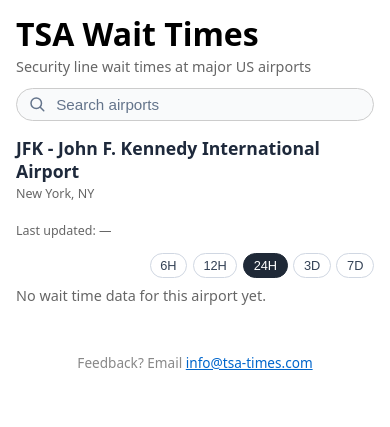
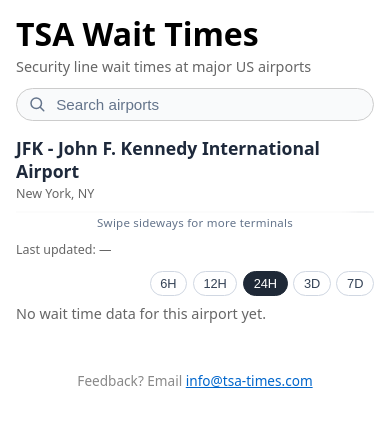
Before and after one commit to esavv/tsa, a Flask app: page /JFK in a window 390 px wide. Shown: the top 427 px of the page. Run offline with Flask 3, Linux system fonts and the light colour scheme; data that the repository does not hold is empty; some libraries are stand-ins or nearby versions.

Commit message:
feat: horizontal scroll terminal chips on narrow viewports
Wrap tab row in .tab-row-scroll (max-width 768px): overflow-x auto,
nowrap row, thin scrollbar, right-edge fade hint. Add swipe hint line;
scroll active tab into view on mobile after tab change and initial build.

Made-with: Cursor

```diff
--- a/templates/airport.html
+++ b/templates/airport.html
@@ -263,12 +263,61 @@
       font-size: 0.78rem;
       line-height: 1.35;
     }
+    .tab-row-scroll {
+      width: 100%;
+      max-width: 100%;
+      min-width: 0;
+    }
     .tab-row {
       display: flex;
       flex-wrap: wrap;
       align-items: stretch;
       gap: 0.4rem;
       margin: 0.5rem 0 0.35rem;
+    }
+    .tab-row-scroll-hint {
+      display: none;
+      margin: 0;
+      padding: 0;
+      font-size: 0.72rem;
+      color: #64748b;
+      text-align: center;
+      letter-spacing: 0.02em;
+    }
+    @media (max-width: 768px) {
+      .tab-row-scroll {
+        overflow-x: auto;
+        overflow-y: hidden;
+        -webkit-overflow-scrolling: touch;
+        overscroll-behavior-x: contain;
+        scrollbar-width: thin;
+        margin: 0.5rem 0 0.25rem;
+        padding-bottom: 2px;
+        box-shadow: inset -20px 0 18px -14px rgba(248, 250, 252, 0.95),
+          inset -28px 0 24px -18px rgba(15, 23, 42, 0.12);
+      }
+      .tab-row-scroll::-webkit-scrollbar {
+        height: 5px;
+      }
+      .tab-row-scroll::-webkit-scrollbar-thumb {
+        background: #cbd5e1;
+        border-radius: 999px;
+      }
+      .tab-row-scroll::-webkit-scrollbar-track {
+        background: transparent;
+      }
+      .tab-row-scroll .tab-row {
+        flex-wrap: nowrap;
+        margin: 0;
+        width: max-content;
+        max-width: none;
+        min-width: min(100%, max-content);
+      }
+      .tab-row-scroll-hint {
+        display: block;
+        margin-top: -0.15rem;
+        margin-bottom: 0.2rem;
+      }
     }
     .tab-btn {
       box-sizing: border-box;
@@ -516,7 +565,10 @@
             <span class="airport-page-heading__locale muted">{{ airport_locale_line }}</span>
           {% endif %}
         </h2>
-        <div id="tab-row" class="tab-row" role="tablist" aria-label="Terminals"></div>
+        <div class="tab-row-scroll">
+          <div id="tab-row" class="tab-row" role="tablist" aria-label="Terminals"></div>
+        </div>
+        <p class="tab-row-scroll-hint" aria-hidden="true">Swipe sideways for more terminals</p>
         <p class="muted" id="last-scraped-at"></p>
         <div class="range-group" id="range-group">
           <button type="button" class="range-btn" data-hours="6">6H</button>
@@ -1075,6 +1127,15 @@
         });
     }
 
+    function tabRowMobileActiveIntoView(activeIndex) {
+      if (!window.matchMedia('(max-width: 768px)').matches) return;
+      const btns = tabRowEl.querySelectorAll('.tab-btn');
+      const el = btns[activeIndex];
+      if (el) {
+        el.scrollIntoView({ inline: 'center', block: 'nearest', behavior: 'smooth' });
+      }
+    }
+
     function selectTabByIndex(i) {
       if (i < 0 || i >= terminalRows.length) return;
       const row = terminalRows[i];
@@ -1085,6 +1146,7 @@
         btn.setAttribute('aria-selected', j === i ? 'true' : 'false');
       });
       syncUrl();
+      tabRowMobileActiveIntoView(i);
       renderChart(currentHours);
     }
 
@@ -1158,6 +1220,7 @@
       });
       requestAnimationFrame(function () {
         equalizeTabChipHeights();
+        tabRowMobileActiveIntoView(activeIndex);
       });
     }
 
```
